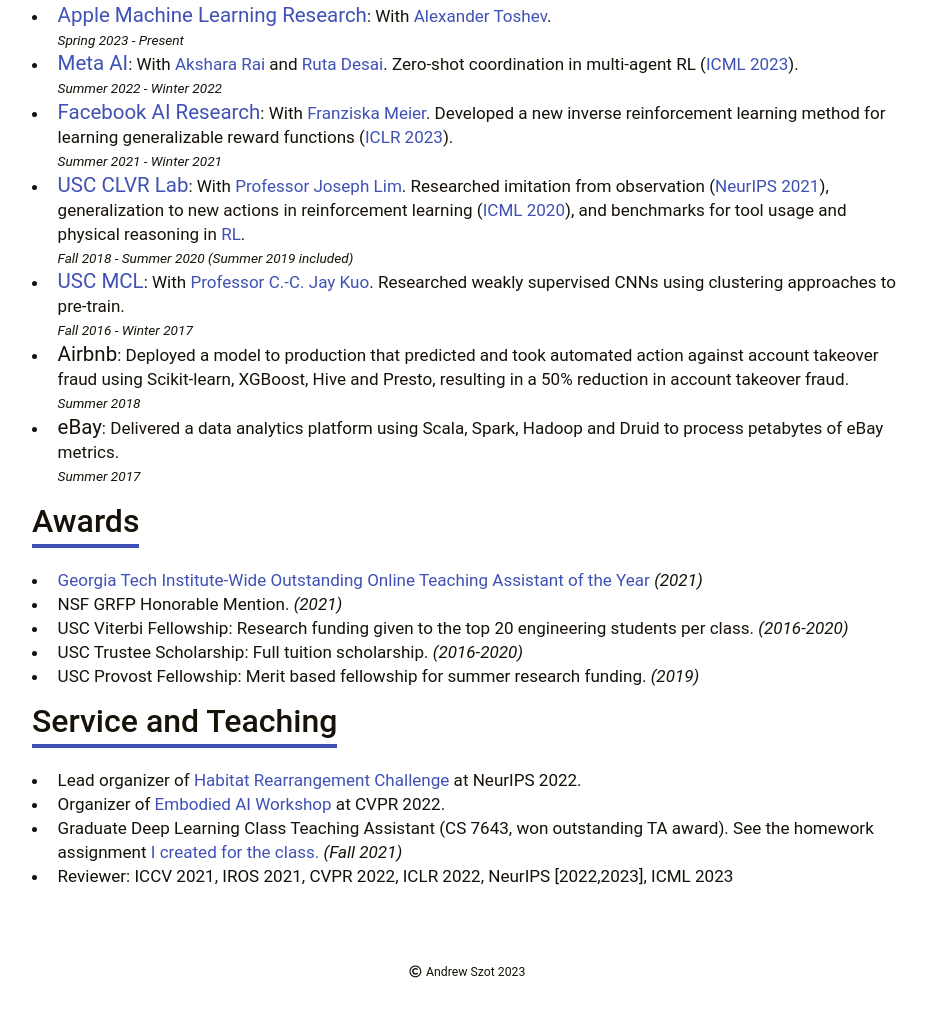
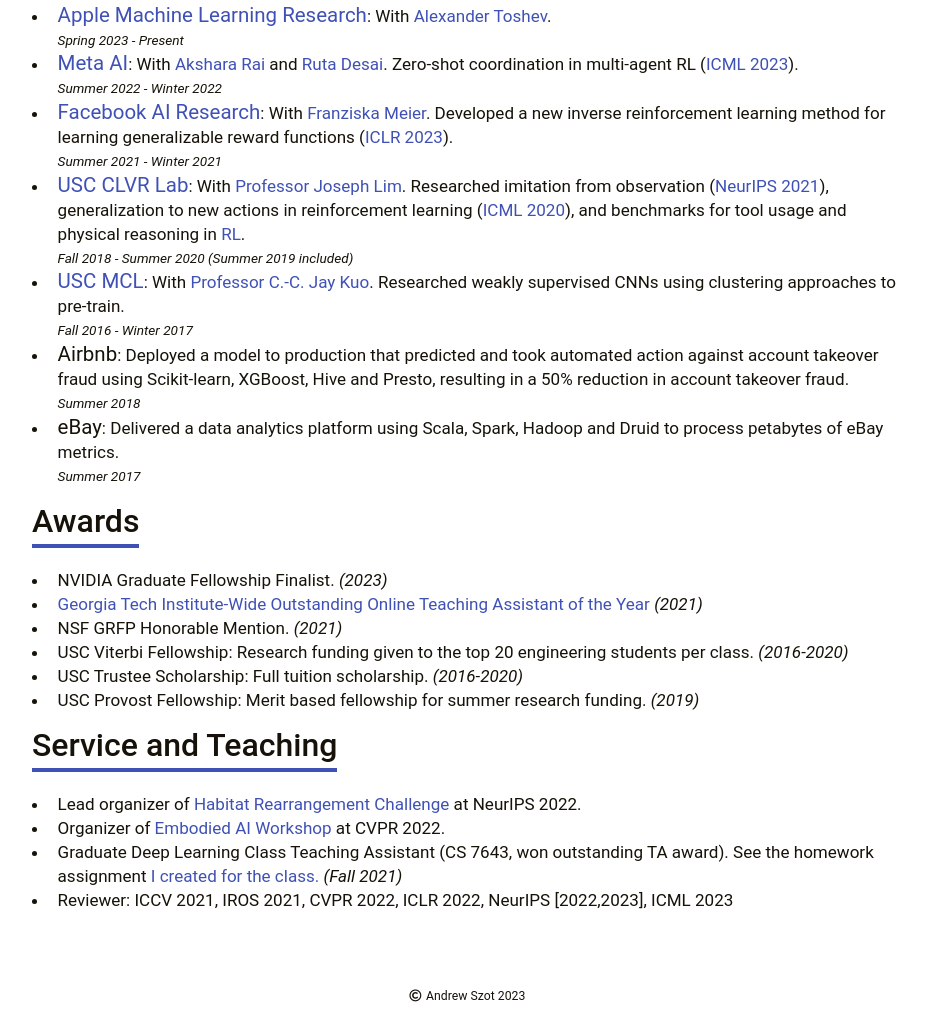
Before and after one commit to ASzot/aszot.github.io, a plain HTML site: page index.html in a window 1280 px wide. Shown: the part 3016-4026 px from the top of the page, without its empty margins (172-1099 px from the left). Before the commit the page ends 4002 px from the top, so only its background shows below. Drawn offline with nearby package versions, Linux system fonts and the light colour scheme.

Commit message:
rebuilding site Mon Dec 11 09:45:46 PST 2023

```diff
--- a/index.html
+++ b/index.html
@@ -361,6 +361,9 @@
             <h2>Awards</h2>
             <ul>
                 <li>
+                    NVIDIA Graduate Fellowship Finalist. <i>(2023)</i>
+                </li>
+                <li>
                     <a href='https://ctl.gatech.edu/sites/default/files/documents/ta_awards_day_program_2022.pdf'>Georgia Tech Institute-Wide Outstanding Online Teaching Assistant of the Year</a> <i>(2021)</i>
                 </li>
                 <li>
```
Also changed, not shown: 1 other file.
